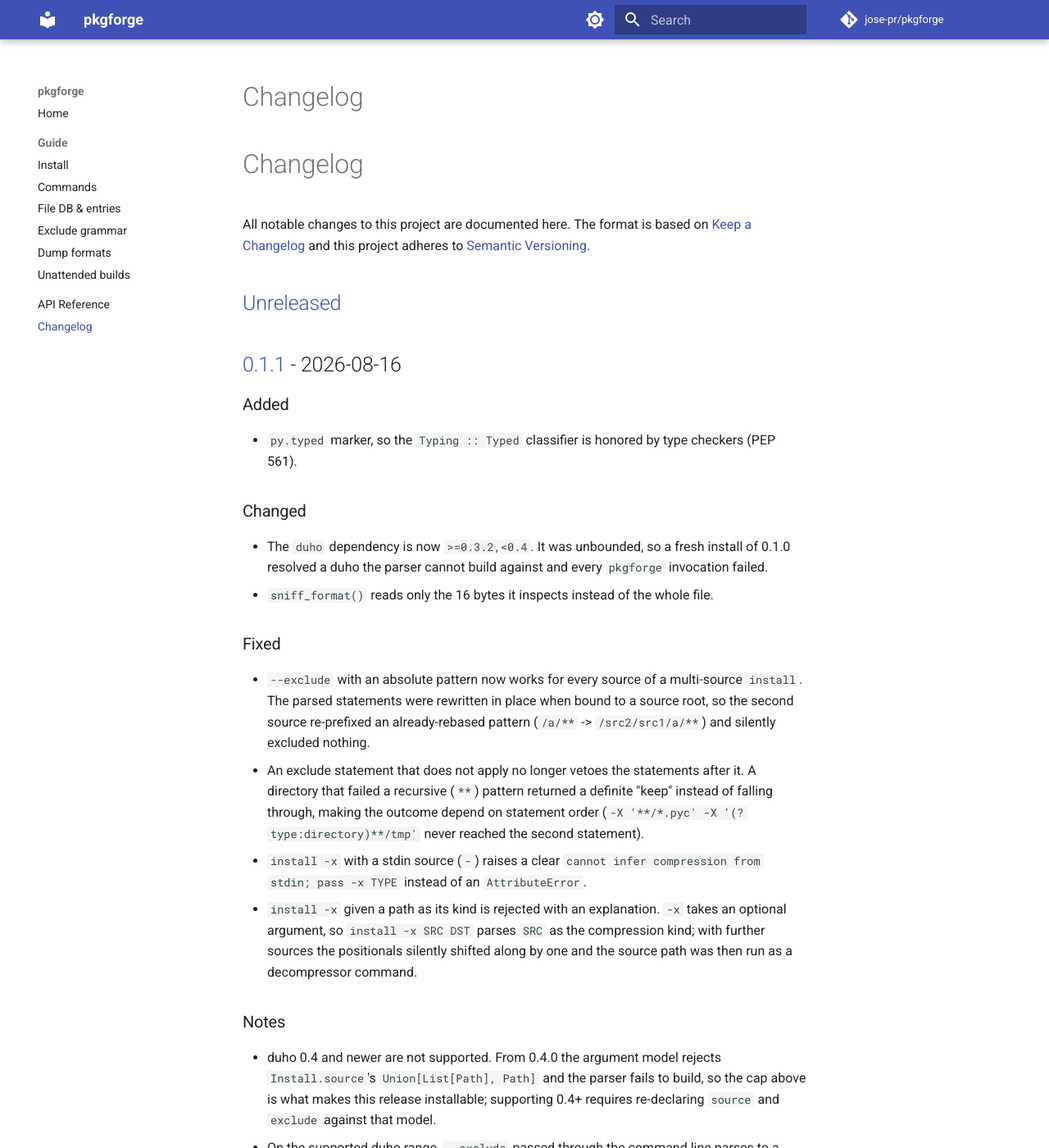
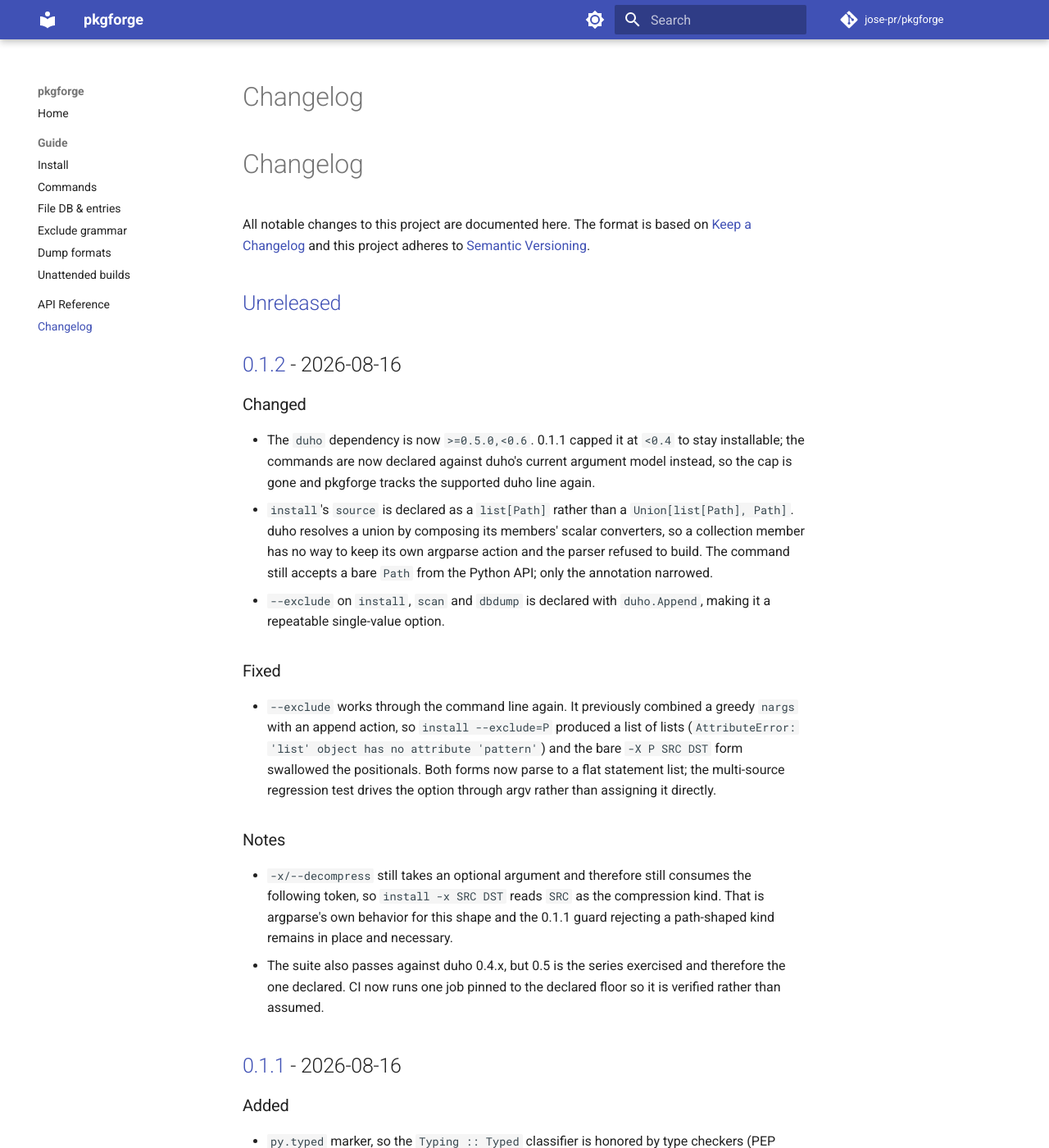
Before and after one commit to jose-pr/pkgforge, an MkDocs documentation site: the page built from docs/changelog.md, in a window 1280 px wide and 1400 px high. Shown: the whole window at 82% size. Built offline with MkDocs 1.6.1 and Material for MkDocs 9.7.7, drawn with Linux system fonts in a browser that asks for light colours; comment, search, counter and statistics services are not loaded.

Commit message:
docs: changelog for 0.1.2, and say how to pass several exclude statements
The exclude guide described statement ordering without ever showing how to
supply more than one. That was academic while `--exclude` did not work through
argv at all; now that it does, the repeat-the-flag form is the first thing a
user needs, along with the note that space-separating patterns after one flag
silently reads the extra word as a positional.

```diff
--- a/CHANGELOG.md
+++ b/CHANGELOG.md
@@ -5,6 +5,38 @@
 adheres to [Semantic Versioning](https://semver.org/spec/v2.0.0.html).
 
 ## [Unreleased]
+
+## [0.1.2] - 2026-08-16
+
+### Changed
+- The `duho` dependency is now `>=0.5.0,<0.6`. 0.1.1 capped it at `<0.4` to
+  stay installable; the commands are now declared against duho's current
+  argument model instead, so the cap is gone and pkgforge tracks the
+  supported duho line again.
+- `install`'s `source` is declared as a `list[Path]` rather than a
+  `Union[list[Path], Path]`. duho resolves a union by composing its members'
+  scalar converters, so a collection member has no way to keep its own
+  argparse action and the parser refused to build. The command still accepts
+  a bare `Path` from the Python API; only the annotation narrowed.
+- `--exclude` on `install`, `scan` and `dbdump` is declared with
+  `duho.Append`, making it a repeatable single-value option.
+
+### Fixed
+- `--exclude` works through the command line again. It previously combined a
+  greedy `nargs` with an append action, so `install --exclude=P` produced a
+  list of lists (`AttributeError: 'list' object has no attribute 'pattern'`)
+  and the bare `-X P SRC DST` form swallowed the positionals. Both forms now
+  parse to a flat statement list; the multi-source regression test drives the
+  option through argv rather than assigning it directly.
+
+### Notes
+- `-x/--decompress` still takes an optional argument and therefore still
+  consumes the following token, so `install -x SRC DST` reads `SRC` as the
+  compression kind. That is argparse's own behavior for this shape and the
+  0.1.1 guard rejecting a path-shaped kind remains in place and necessary.
+- The suite also passes against duho 0.4.x, but 0.5 is the series exercised
+  and therefore the one declared. CI now runs one job pinned to the declared
+  floor so it is verified rather than assumed.
 
 ## [0.1.1] - 2026-08-16
 
@@ -83,6 +115,7 @@
 - Hardlink install uses `os.link` for portability across Python 3.9–3.13
   (`Path.link_to` was removed in 3.12; `Path.hardlink_to` only exists from 3.10).
 
-[Unreleased]: https://github.com/jose-pr/pkgforge/compare/v0.1.1...HEAD
+[Unreleased]: https://github.com/jose-pr/pkgforge/compare/v0.1.2...HEAD
+[0.1.2]: https://github.com/jose-pr/pkgforge/compare/v0.1.1...v0.1.2
 [0.1.1]: https://github.com/jose-pr/pkgforge/compare/v0.1.0...v0.1.1
 [0.1.0]: https://github.com/jose-pr/pkgforge/releases/tag/v0.1.0
```
Also changed, not shown: docs/guide/exclude.md (+10 -0 lines).
